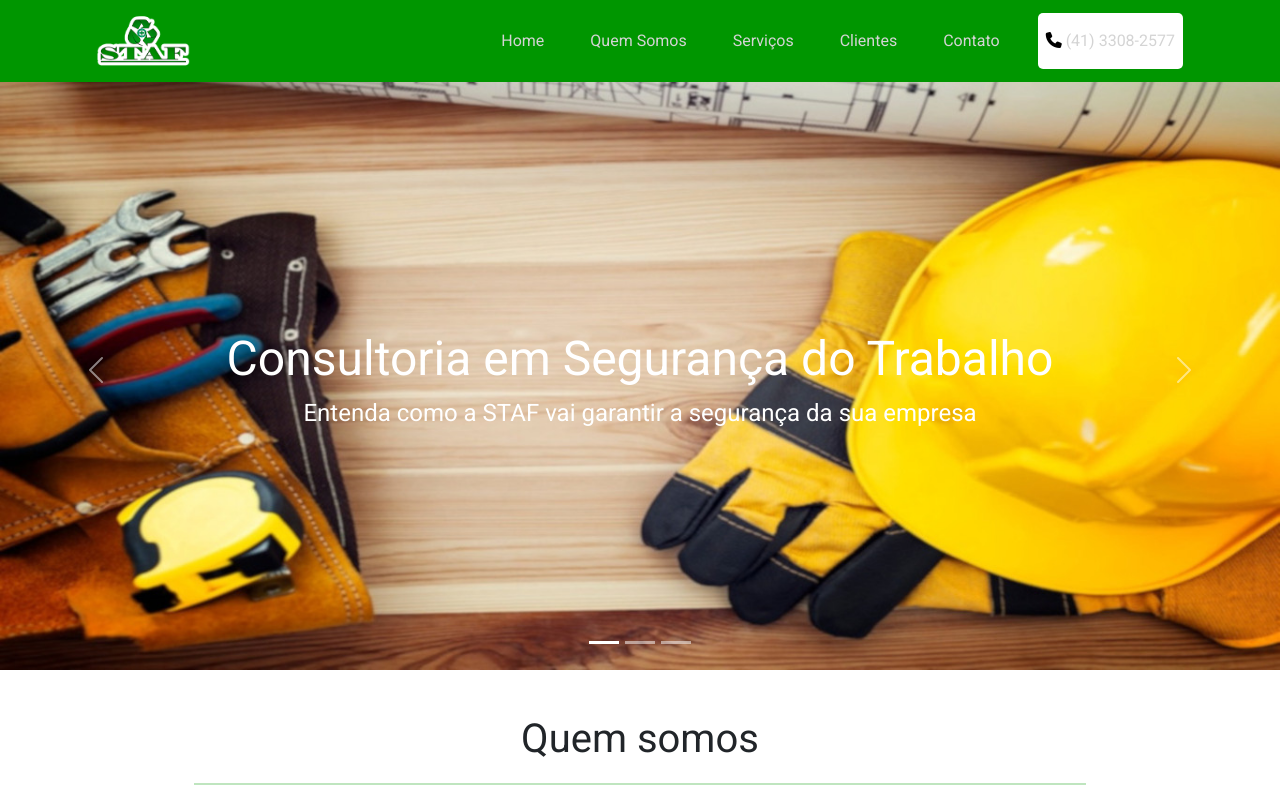
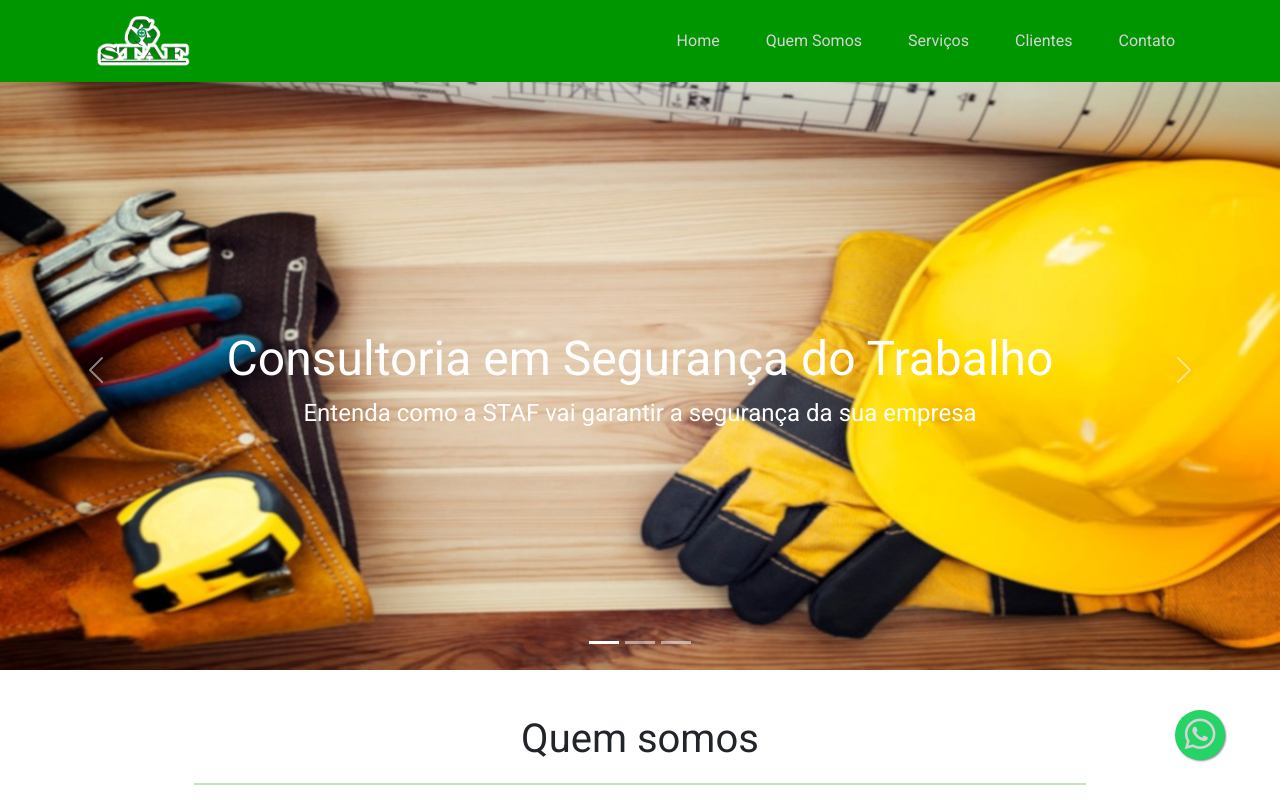
Before and after one commit to heraldolmr84/stafconsultoria, a website: page index.html in a window 1280 px wide. Shown: the top 800 px of the page. Drawn offline with nearby package versions, Linux system fonts and the light colour scheme; a script that the page names is missing.

Commit message:
inseridos favicon e icone whatsapp

```diff
--- a/css/style.css
+++ b/css/style.css
@@ -11,6 +11,25 @@ body {
     background-color: #f4f4f4;
     margin: 0;
     padding: 0;
+}
+
+.whatsapp {
+    position: fixed;
+    width: 50px;
+    height: 50px;
+    bottom: 40px;
+    right: 40px;
+    background-color: #25d366;
+    color: #FFF;
+    border-radius: 50px;
+    text-align: center;
+    font-size: 35px;
+    box-shadow: 1px 1px 2px #888;
+}
+
+.whatsapp:hover {
+    text-decoration: none;
+    color: #FFF;
 }
 
 .logo {
--- a/index.html
+++ b/index.html
@@ -4,7 +4,10 @@
     <meta charset="UTF-8">
     <meta http-equiv="X-UA-Compatible" content="IE=edge">
     <meta name="viewport" content="width=device-width, initial-scale=1.0">
+
     <title>STAF Consultoria</title>
+
+    <link rel="shortcut icon" href="img/icon.png" type="image/x-icon">
 
     <!--Fontes-->
     <link href="https://fonts.googleapis.com/css2?family=Roboto:ital,wght@0,100;0,300;0,400;1,100&display=swap" rel="stylesheet">
@@ -42,7 +45,9 @@
                   <a class="nav-link" href="#">Serviços</a>
                   <a class="nav-link" href="#">Clientes</a>
                   <a class="nav-link" href="#">Contato</a>
-                  <a class="nav-link" href="#" id="tel"><i class="fa-solid fa-phone"></i> (41) 3308-2577</a>
+                  <a href="https://wa.me/5567981647188" target="_blank" class="whatsapp">
+                    <i class="fa fa-whatsapp"></i>
+                  </a>
                 </div>
               </div>
             </div>
@@ -370,7 +375,7 @@
                 <div class="row">
                 <div class="col-md-4"><i class="fa-brands fa-facebook"></i></div>
                 <div class="col-md-4"><i class="fa-brands fa-instagram"></i></div>
-                <div class="col-md-4"><i class="fa-brands fa-whatsapp"></i></div></div>
+                <div class="col-md-4"><i class="fa fa-whatsapp"></i></div></div>
               </div>
             </div>
           </div>
```
Also changed, not shown: img/icon.png (added).
